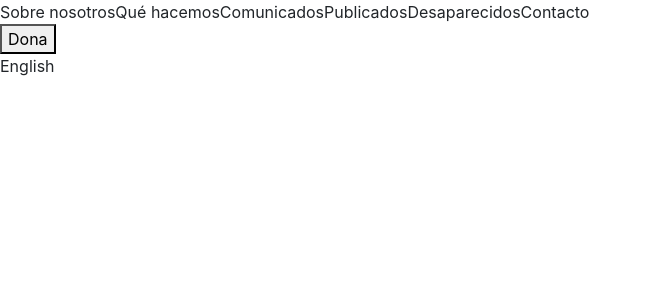
After one commit to melytc/cadhac, a PHP site: page /header.php in a window 1280 px wide. The commit adds this page. Shown: the top 300 px of the page, without its empty margins (0-652 px from the left). Run offline with PHP 8.4, Linux system fonts and the light colour scheme; some libraries are stand-ins or nearby versions.

Commit message:
Header progress

```diff
--- /dev/null
+++ b/src/header.php
@@ -0,0 +1,23 @@
+<!DOCTYPE html>
+<html lang="es">
+<head>
+	<!-- Responsive meta tag -->
+	<meta name="viewport" content="width=device-width, initial-scale=1, shrink-to-fit=no">
+    <meta charset="UTF-8">
+
+    <title>CADHAC</title>
+	<link rel="stylesheet" href="https://stackpath.bootstrapcdn.com/bootstrap/4.1.0/css/bootstrap.min.css">
+</head>
+<body>
+    <ul class="nav">
+        <li>Sobre nosotros</li>
+        <li>Qué hacemos</li>
+        <li>Comunicados</li>
+        <li>Publicados</li>
+        <li>Desaparecidos</li>
+        <li>Contacto</li>
+    </ul>
+    <button>Dona</button>
+    <p>English</p>
+</body>
+</html>
```
Also changed, not shown: src/index.php (+6 -10 lines).
